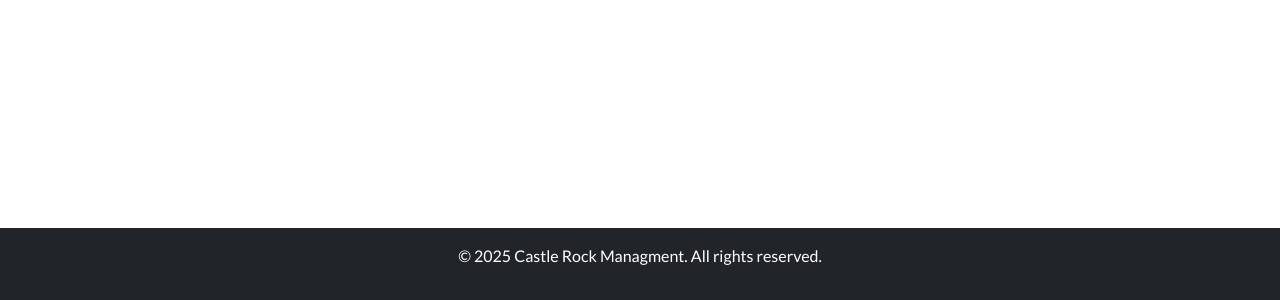
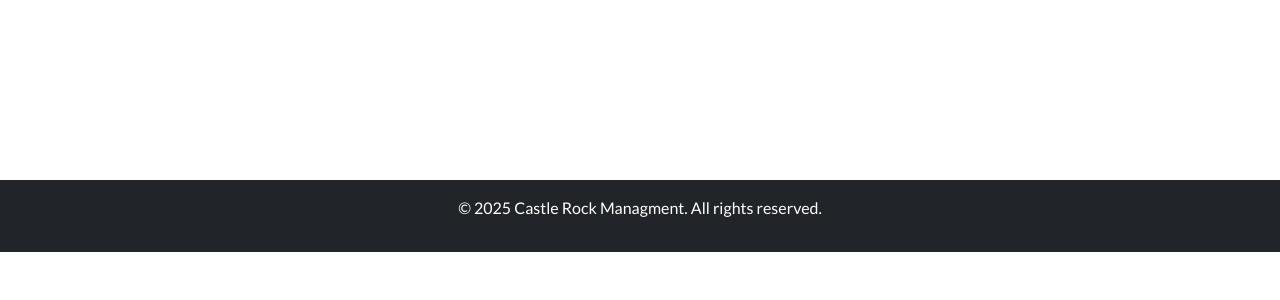
Before and after one commit to weeksr77/property-portfolio, a React (Vite) app: page /vacancies in a window 1280 px wide. Shown: the part 914-1214 px from the top of the page. After the commit the page ends 1166 px from the top, so only its background shows below. Built offline with nearby package versions, Linux system fonts and the light colour scheme; no server answers.

Commit message:
Update App.css
fix contact white blue border

```diff
--- a/src/App.css
+++ b/src/App.css
@@ -2858,3 +2858,12 @@ max-width: none !important;
 padding: 0 !important;
 margin: 0 !important;
 }
+
+.contact-section,
+.contact-triangle {
+margin-bottom: 0 !important;
+}
+
+footer.mt-5 {
+margin-top: 0 !important;
+}
```
